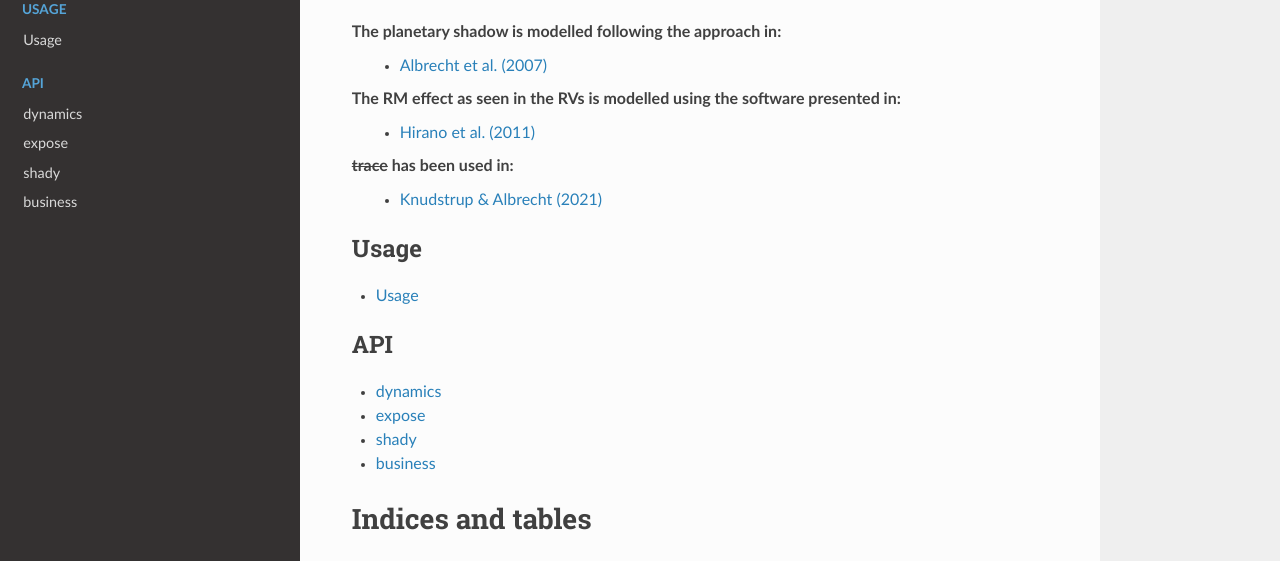
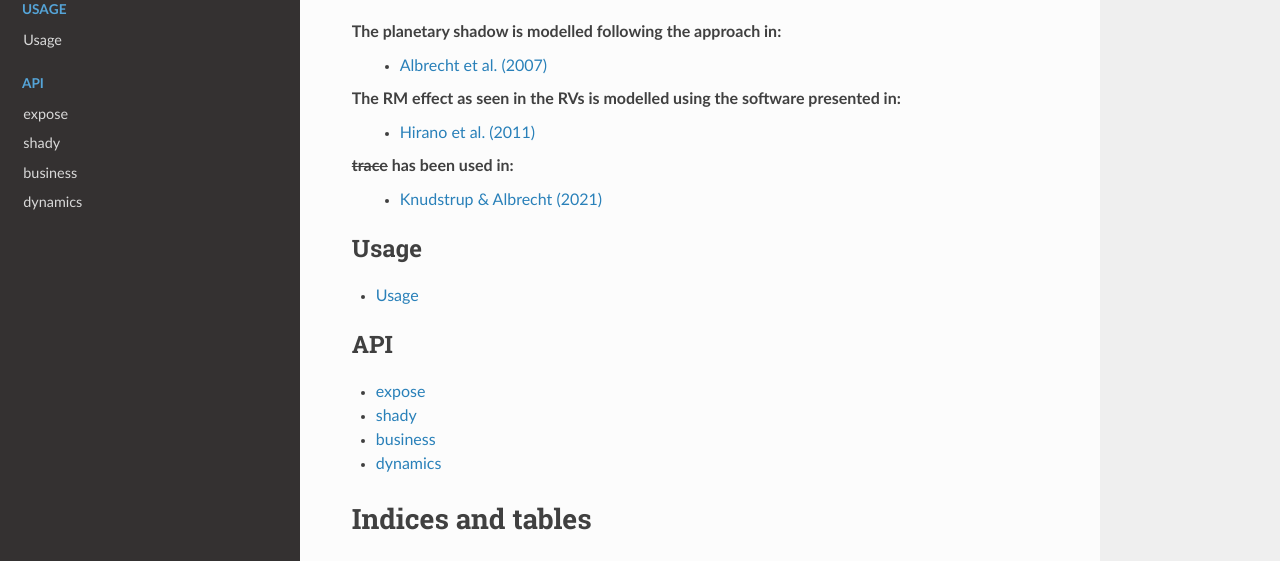
Before and after one commit to emilknudstrup/tracit, a Sphinx documentation site: the page built from docs/source/index.rst, in a window 1280 px wide and 1183 px high. Shown: the part 361-922 px from the top of the window. Built offline with Sphinx 7.4.7 and the Read the Docs theme 2.0.0, drawn with Linux system fonts in a browser that asks for light colours.

Commit message:
Rearrangement

```diff
--- a/docs/requirements.txt
+++ b/docs/requirements.txt
@@ -6,3 +6,4 @@ pandas
 h5py
 scipy
 astropy
+matplotlib
--- a/docs/source/index.rst
+++ b/docs/source/index.rst
@@ -35,10 +35,10 @@ The RM effect as seen in the RVs is modelled using the software presented in:
    :maxdepth: 2
    :caption: API
 
-   API/dynamics
    API/expose
    API/shady
    API/business
+   API/dynamics
 
 
 
```
